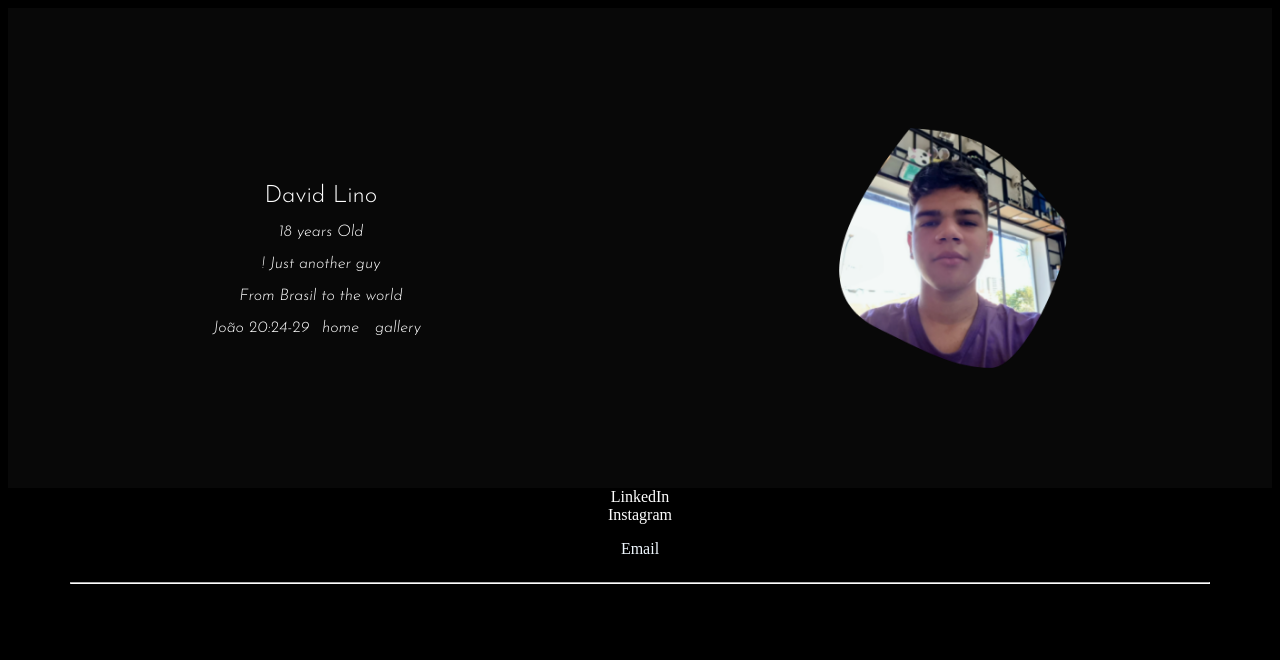
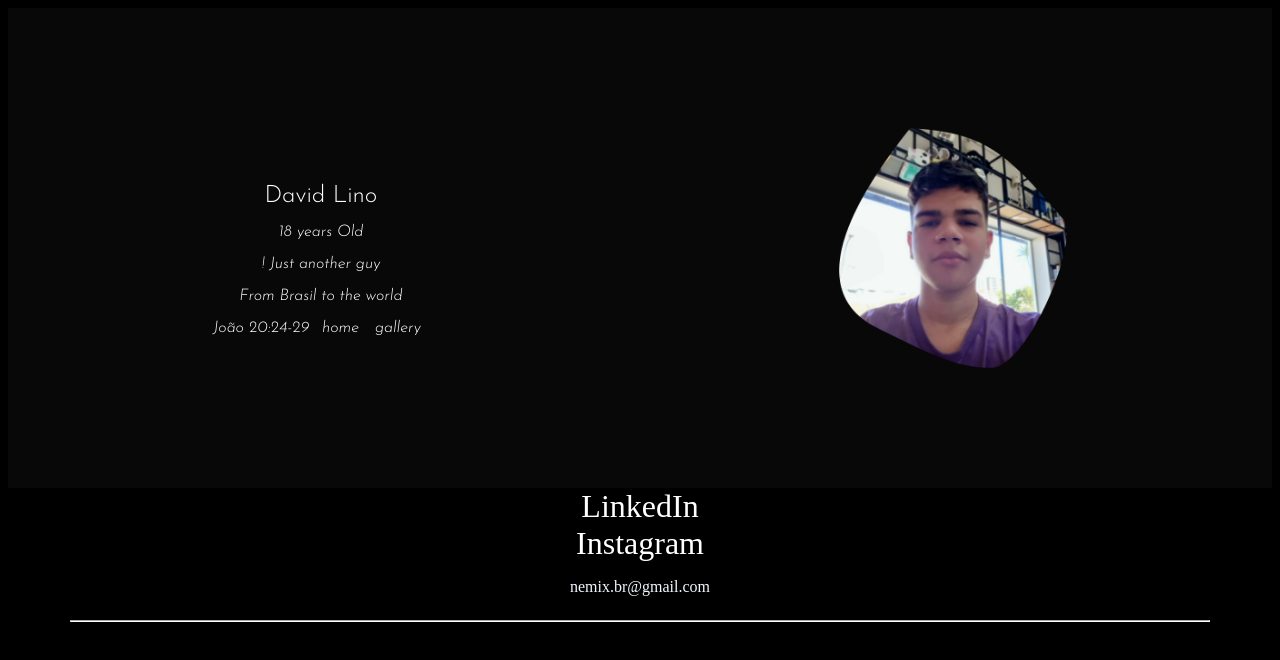
Before and after one commit to DavidLinoe/portfolio, an Angular app: page /contact in a window 1280 px wide. Shown: the top 660 px of the page. Built offline with nearby package versions, Linux system fonts and the light colour scheme.

Commit message:
botoes contato

```diff
--- a/src/app/contact/contact.component.html
+++ b/src/app/contact/contact.component.html
@@ -22,9 +22,9 @@
 
         </div>
 
-        <a href="https://www.linkedin.com/in/david-lino-21a4542b8">LinkedIn</a>
-        <a href="https://www.instagram.com/davidlinoe/">Instagram</a>
-        <p style="color: aliceblue;">Email</p>
+        <a style="font-size: 4vh;" href="https://www.linkedin.com/in/david-lino-21a4542b8">LinkedIn</a>
+        <a style="font-size: 4vh;" href="https://www.instagram.com/davidlinoe/">Instagram</a>
+        <p style="color: aliceblue;">{{email}}</p>
 
 
         <hr>
--- a/src/app/contact/contact.component.scss
+++ b/src/app/contact/contact.component.scss
@@ -61,6 +61,7 @@ hr {
 a {
     text-decoration: none;
     color: #ffffff;
+
 }
 
 a:hover {
--- a/src/app/contact/contact.component.ts
+++ b/src/app/contact/contact.component.ts
@@ -14,6 +14,7 @@ export class ContactComponent implements OnInit {
   private mes = this.date.getMonth() - 1
   private idade = this.date.getFullYear() - 2005
   public age: any;
+  public email:string = 'nemix.br@gmail.com'
   ngOnInit(): void {
     if (this.mes <= 11) {
       this.age = this.idade - 1
```
